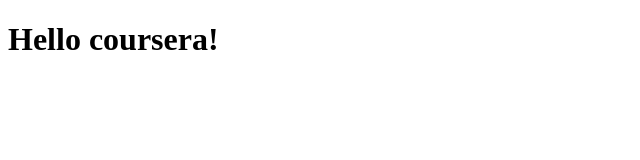
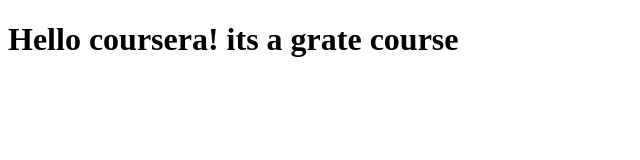
Before and after one commit to vijeth11/coursera-test, a plain HTML site: page site/index.html in a window 1280 px wide. Shown: the whole page, without its empty margins (0-640 px from the left). Drawn offline with Linux system fonts and the light colour scheme.

Commit message:
small addision

```diff
--- a/site/index.html
+++ b/site/index.html
@@ -4,6 +4,6 @@
 	<title>hello coursera </title>
 </head>
 <body>
-<h1>Hello coursera!</h1>
+<h1>Hello coursera! its a grate course</h1>
 </body>
 </html>
```
